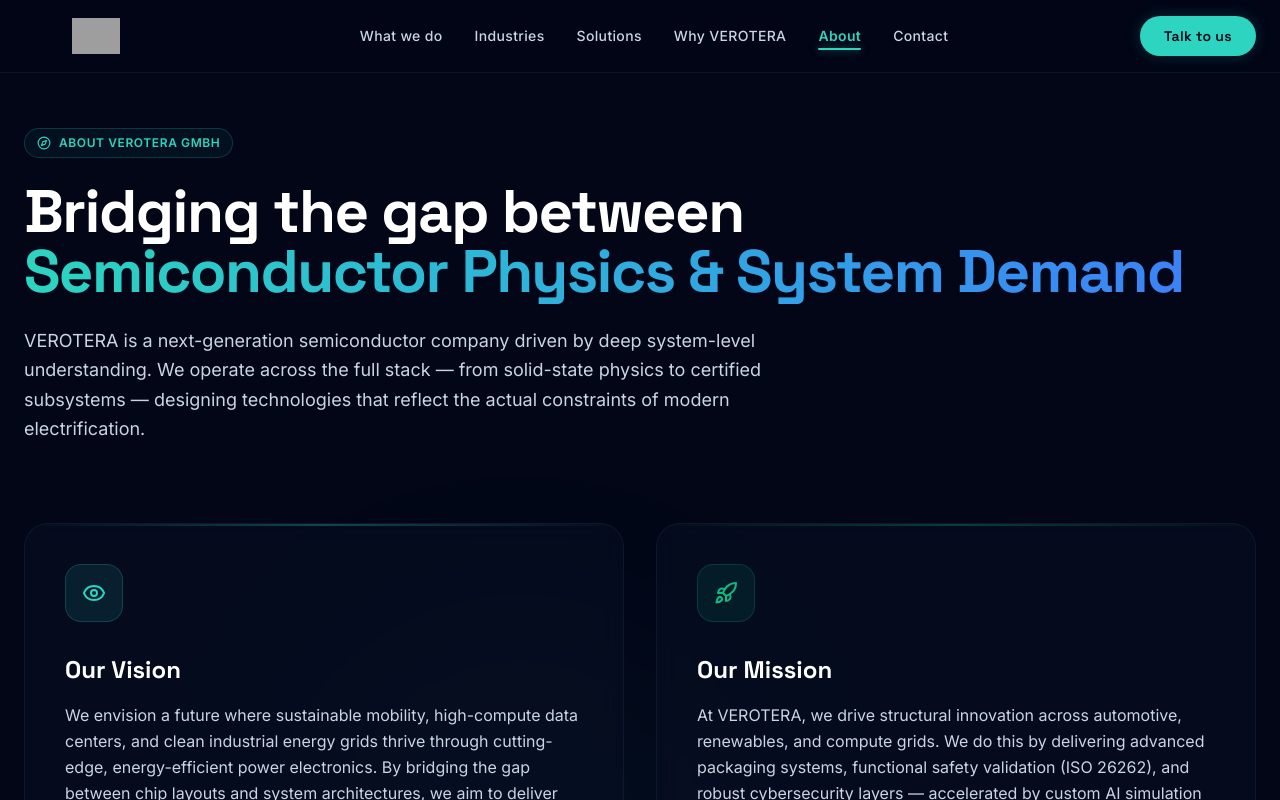
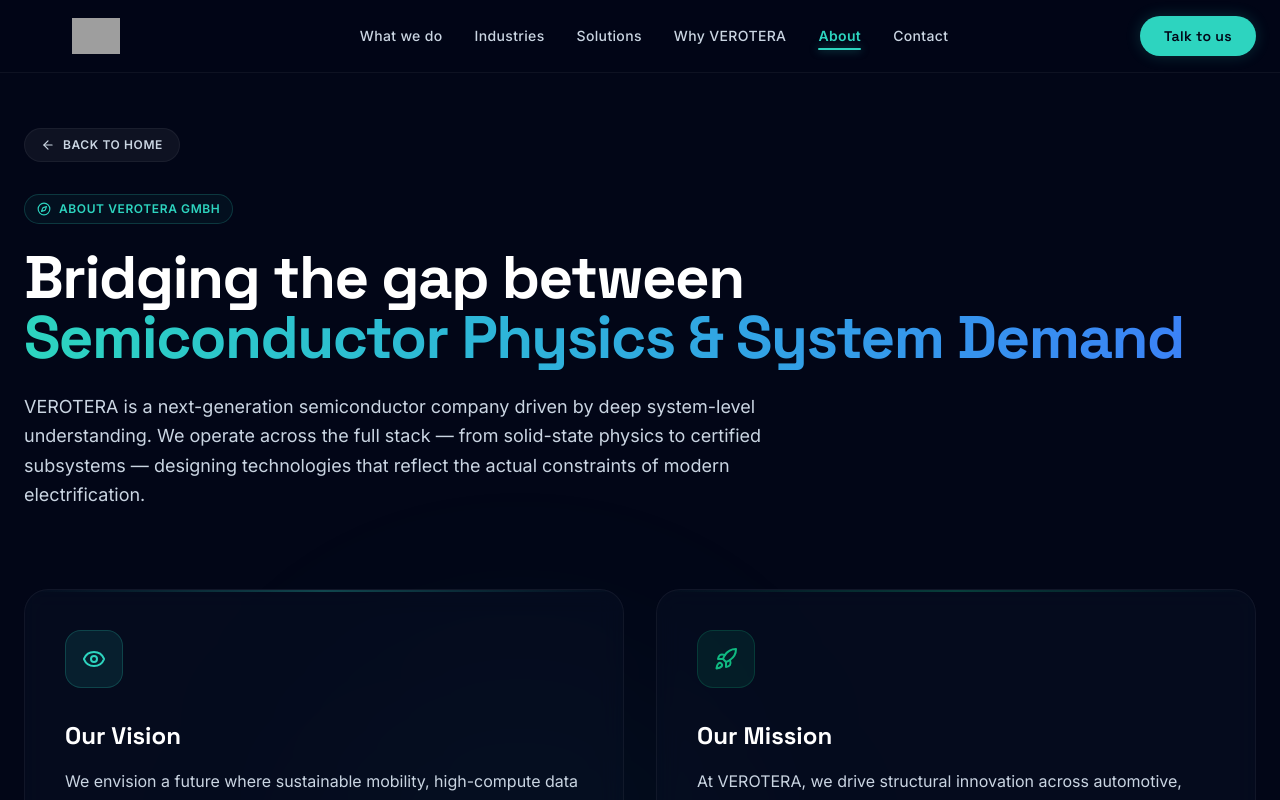
Before and after one commit to adrienwottke-stack/Website-Verotera, a Next.js app: page /about in a window 1280 px wide. Shown: the top 800 px of the page. Built offline with nearby package versions, Linux system fonts and the light colour scheme; grey boxes are pictures that could not be loaded.

Commit message:
feat: implement premium glassmorphic back button on all subpages

```diff
--- a/src/app/about/page.tsx
+++ b/src/app/about/page.tsx
@@ -2,9 +2,10 @@
 
 import { motion } from "framer-motion";
 import Image from "next/image";
-import { Compass, Eye, Rocket, MapPin, Award, GraduationCap, Quote, CheckCircle2, ChevronRight } from "lucide-react";
+import { Compass, Eye, Rocket, MapPin, Award, GraduationCap, Quote, CheckCircle2, ChevronRight, ArrowLeft } from "lucide-react";
 import Header from "@/components/Header";
 import Footer from "@/components/Footer";
+import Link from "next/link";
 
 export default function AboutPage() {
   const leadershipSpecs = [
@@ -22,6 +23,17 @@
         {/* Background decorative mesh glows */}
         <div className="absolute top-1/4 left-1/4 w-[400px] h-[400px] rounded-full bg-brand-cyan/5 blur-[120px] pointer-events-none" />
         <div className="absolute bottom-1/4 right-1/4 w-[500px] h-[500px] rounded-full bg-brand-blue/5 blur-[150px] pointer-events-none" />
+
+        {/* Back Button */}
+        <div className="max-w-7xl mx-auto px-6 mb-8 text-left">
+          <Link
+            href="/"
+            className="inline-flex items-center gap-2 px-4 py-2 rounded-full border border-white/5 bg-white/5 hover:bg-brand-cyan/10 hover:border-brand-cyan/20 text-slate-300 hover:text-brand-cyan transition-all duration-300 font-sans text-xs font-semibold uppercase tracking-wider group focus:outline-none"
+          >
+            <ArrowLeft className="w-3.5 h-3.5 transition-transform duration-300 group-hover:-translate-x-1" />
+            Back to Home
+          </Link>
+        </div>
 
         {/* Hero Banner Section */}
         <section className="max-w-7xl mx-auto px-6 mb-20 text-left">
--- a/src/app/cookie-policy/page.tsx
+++ b/src/app/cookie-policy/page.tsx
@@ -1,9 +1,10 @@
 "use client";
 
 import { motion } from "framer-motion";
-import { Info, HelpCircle, CheckCircle2, ShieldCheck } from "lucide-react";
+import { Info, HelpCircle, CheckCircle2, ShieldCheck, ArrowLeft } from "lucide-react";
 import Header from "@/components/Header";
 import Footer from "@/components/Footer";
+import Link from "next/link";
 
 export default function CookiePolicyPage() {
   const cookieTypes = [
@@ -30,6 +31,17 @@
         <div className="absolute top-1/4 left-1/2 -translate-x-1/2 w-[500px] h-[300px] bg-brand-cyan/5 rounded-full blur-[100px] pointer-events-none" />
 
         <section className="max-w-4xl mx-auto px-6 text-left">
+          {/* Back Button */}
+          <div className="mb-8">
+            <Link
+              href="/"
+              className="inline-flex items-center gap-2 px-4 py-2 rounded-full border border-white/5 bg-white/5 hover:bg-brand-cyan/10 hover:border-brand-cyan/20 text-slate-300 hover:text-brand-cyan transition-all duration-300 font-sans text-xs font-semibold uppercase tracking-wider group focus:outline-none"
+            >
+              <ArrowLeft className="w-3.5 h-3.5 transition-transform duration-300 group-hover:-translate-x-1" />
+              Back to Home
+            </Link>
+          </div>
+
           <motion.div
             initial={{ opacity: 0, y: 15 }}
             animate={{ opacity: 1, y: 0 }}
--- a/src/app/impressum/page.tsx
+++ b/src/app/impressum/page.tsx
@@ -1,9 +1,10 @@
 "use client";
 
 import { motion } from "framer-motion";
-import { Scale, Mail, Phone, MapPin, Building, Globe } from "lucide-react";
+import { Scale, Mail, Phone, MapPin, Building, Globe, ArrowLeft } from "lucide-react";
 import Header from "@/components/Header";
 import Footer from "@/components/Footer";
+import Link from "next/link";
 
 export default function ImpressumPage() {
   return (
@@ -15,6 +16,17 @@
         <div className="absolute top-1/4 left-1/2 -translate-x-1/2 w-[500px] h-[300px] bg-brand-cyan/5 rounded-full blur-[100px] pointer-events-none" />
 
         <section className="max-w-4xl mx-auto px-6 text-left">
+          {/* Back Button */}
+          <div className="mb-8">
+            <Link
+              href="/"
+              className="inline-flex items-center gap-2 px-4 py-2 rounded-full border border-white/5 bg-white/5 hover:bg-brand-cyan/10 hover:border-brand-cyan/20 text-slate-300 hover:text-brand-cyan transition-all duration-300 font-sans text-xs font-semibold uppercase tracking-wider group focus:outline-none"
+            >
+              <ArrowLeft className="w-3.5 h-3.5 transition-transform duration-300 group-hover:-translate-x-1" />
+              Back to Home
+            </Link>
+          </div>
+
           <motion.div
             initial={{ opacity: 0, y: 15 }}
             animate={{ opacity: 1, y: 0 }}
--- a/src/app/privacy-policy/page.tsx
+++ b/src/app/privacy-policy/page.tsx
@@ -1,9 +1,10 @@
 "use client";
 
 import { motion } from "framer-motion";
-import { Shield, Lock, Eye, RefreshCw, FileText } from "lucide-react";
+import { Shield, Lock, Eye, RefreshCw, FileText, ArrowLeft } from "lucide-react";
 import Header from "@/components/Header";
 import Footer from "@/components/Footer";
+import Link from "next/link";
 
 export default function PrivacyPolicyPage() {
   return (
@@ -15,6 +16,17 @@
         <div className="absolute top-1/4 left-1/2 -translate-x-1/2 w-[500px] h-[300px] bg-brand-cyan/5 rounded-full blur-[100px] pointer-events-none" />
 
         <section className="max-w-4xl mx-auto px-6 text-left">
+          {/* Back Button */}
+          <div className="mb-8">
+            <Link
+              href="/"
+              className="inline-flex items-center gap-2 px-4 py-2 rounded-full border border-white/5 bg-white/5 hover:bg-brand-cyan/10 hover:border-brand-cyan/20 text-slate-300 hover:text-brand-cyan transition-all duration-300 font-sans text-xs font-semibold uppercase tracking-wider group focus:outline-none"
+            >
+              <ArrowLeft className="w-3.5 h-3.5 transition-transform duration-300 group-hover:-translate-x-1" />
+              Back to Home
+            </Link>
+          </div>
+
           <motion.div
             initial={{ opacity: 0, y: 15 }}
             animate={{ opacity: 1, y: 0 }}
--- a/src/app/solutions/page.tsx
+++ b/src/app/solutions/page.tsx
@@ -1,9 +1,10 @@
 "use client";
 
 import { motion } from "framer-motion";
-import { Cpu, Settings, BrainCircuit, ShieldAlert, Sparkles, Check, CheckCircle2, TableProperties, HelpCircle } from "lucide-react";
+import { Cpu, Settings, BrainCircuit, ShieldAlert, Sparkles, Check, CheckCircle2, TableProperties, HelpCircle, ArrowLeft } from "lucide-react";
 import Header from "@/components/Header";
 import Footer from "@/components/Footer";
+import Link from "next/link";
 
 export default function SolutionsPage() {
   const comparisonData = [
@@ -22,6 +23,17 @@
         {/* Background mesh glows */}
         <div className="absolute top-1/4 right-1/4 w-[400px] h-[400px] rounded-full bg-brand-cyan/5 blur-[120px] pointer-events-none" />
         <div className="absolute bottom-1/4 left-1/4 w-[500px] h-[500px] rounded-full bg-brand-emerald/5 blur-[150px] pointer-events-none" />
+
+        {/* Back Button */}
+        <div className="max-w-7xl mx-auto px-6 mb-8 text-left">
+          <Link
+            href="/"
+            className="inline-flex items-center gap-2 px-4 py-2 rounded-full border border-white/5 bg-white/5 hover:bg-brand-cyan/10 hover:border-brand-cyan/20 text-slate-300 hover:text-brand-cyan transition-all duration-300 font-sans text-xs font-semibold uppercase tracking-wider group focus:outline-none"
+          >
+            <ArrowLeft className="w-3.5 h-3.5 transition-transform duration-300 group-hover:-translate-x-1" />
+            Back to Home
+          </Link>
+        </div>
 
         {/* Page Hero */}
         <section className="max-w-7xl mx-auto px-6 mb-20 text-left">
```
